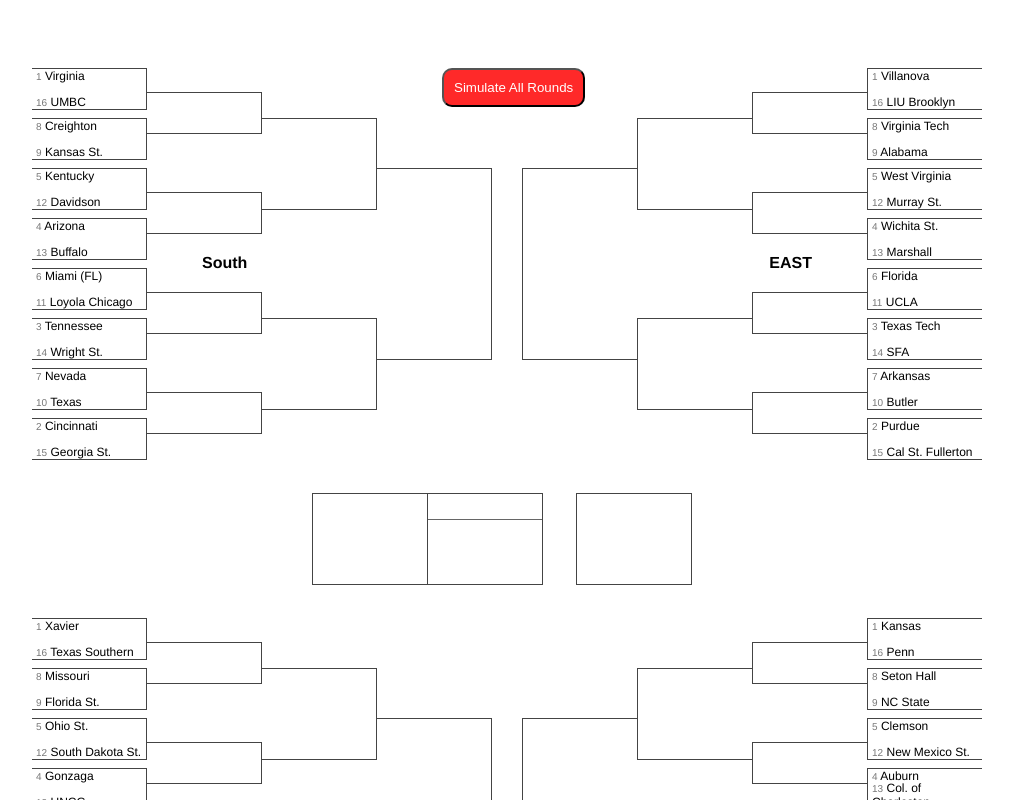
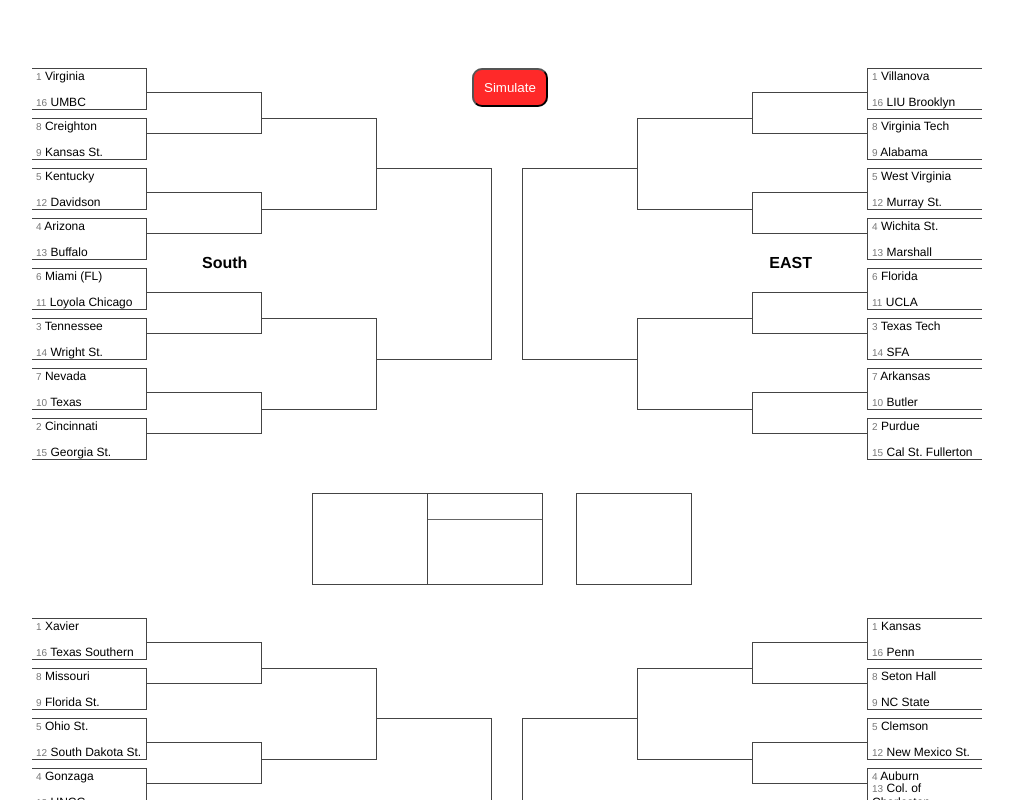
Before and after one commit to dallinski/MarchMadness, an Angular app: page / in a window 1280 px wide. Shown: the top 800 px of the page, without its empty margins (36-1049 px from the left). Built offline with nearby package versions, Linux system fonts and the light colour scheme.

Commit message:
Change button to just say "Simulate"

```diff
--- a/src/app/bracket/bracket.component.css
+++ b/src/app/bracket/bracket.component.css
@@ -44,7 +44,7 @@
   position: absolute;
   top: 0px;
   padding: 10px;
-  left: 410px;
+  left: 440px;
   background-color: #ff0000d6;
   color: white;
   border-radius: 10px;
--- a/src/app/bracket/bracket.component.html
+++ b/src/app/bracket/bracket.component.html
@@ -1,5 +1,5 @@
 <div class="bracket-container">
-  <button class="simulation-button" (click)="simulateAllRounds()" id="simButton">Simulate All Rounds</button>
+  <button class="simulation-button" (click)="simulateAllRounds()" id="simButton">Simulate</button>
   <bracket-round1 id="round1" class="round"></bracket-round1>
   <bracket-round2 id="round2" class="round"></bracket-round2>
   <bracket-round3 id="round3" class="round"></bracket-round3>
```
